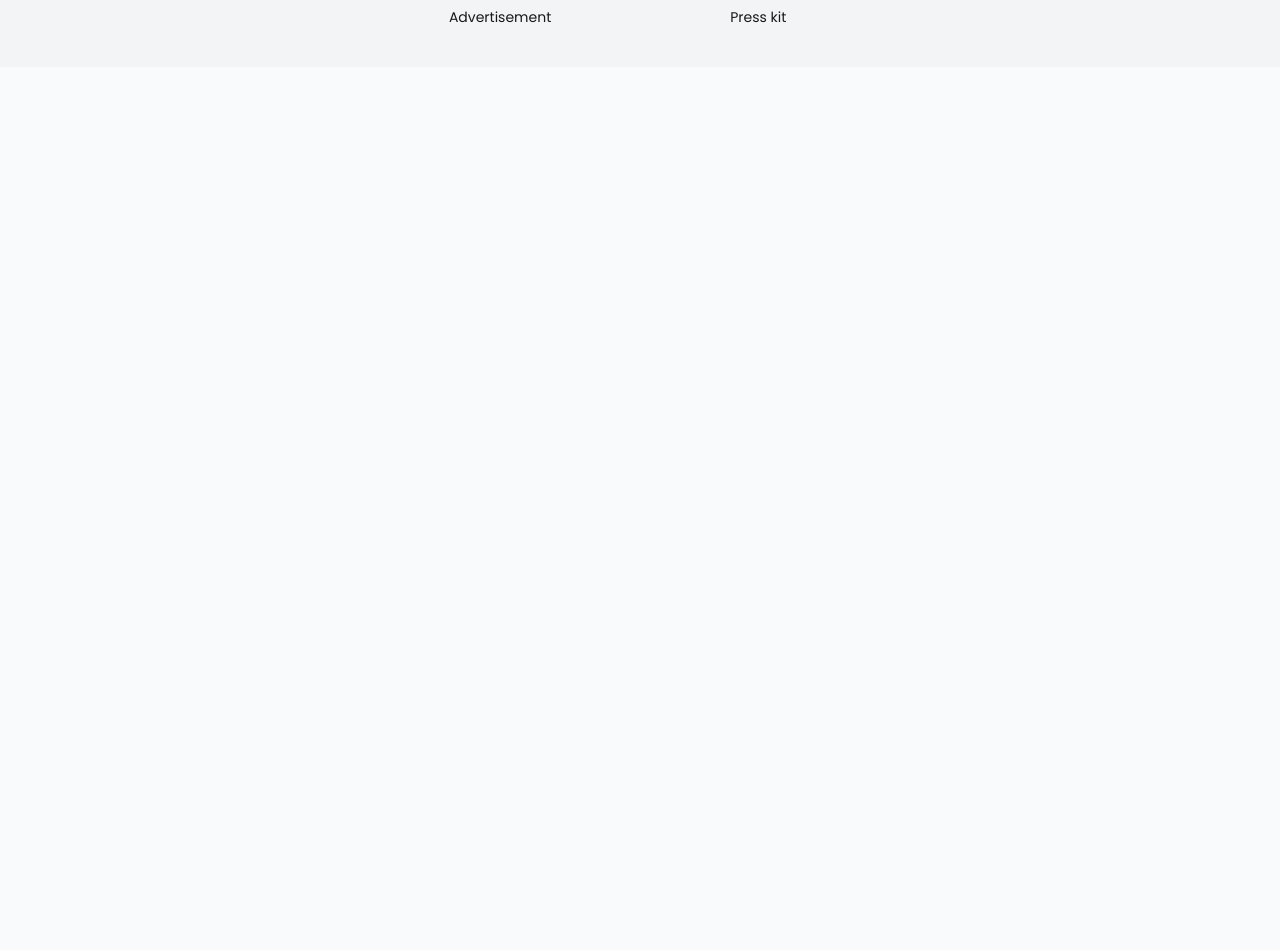
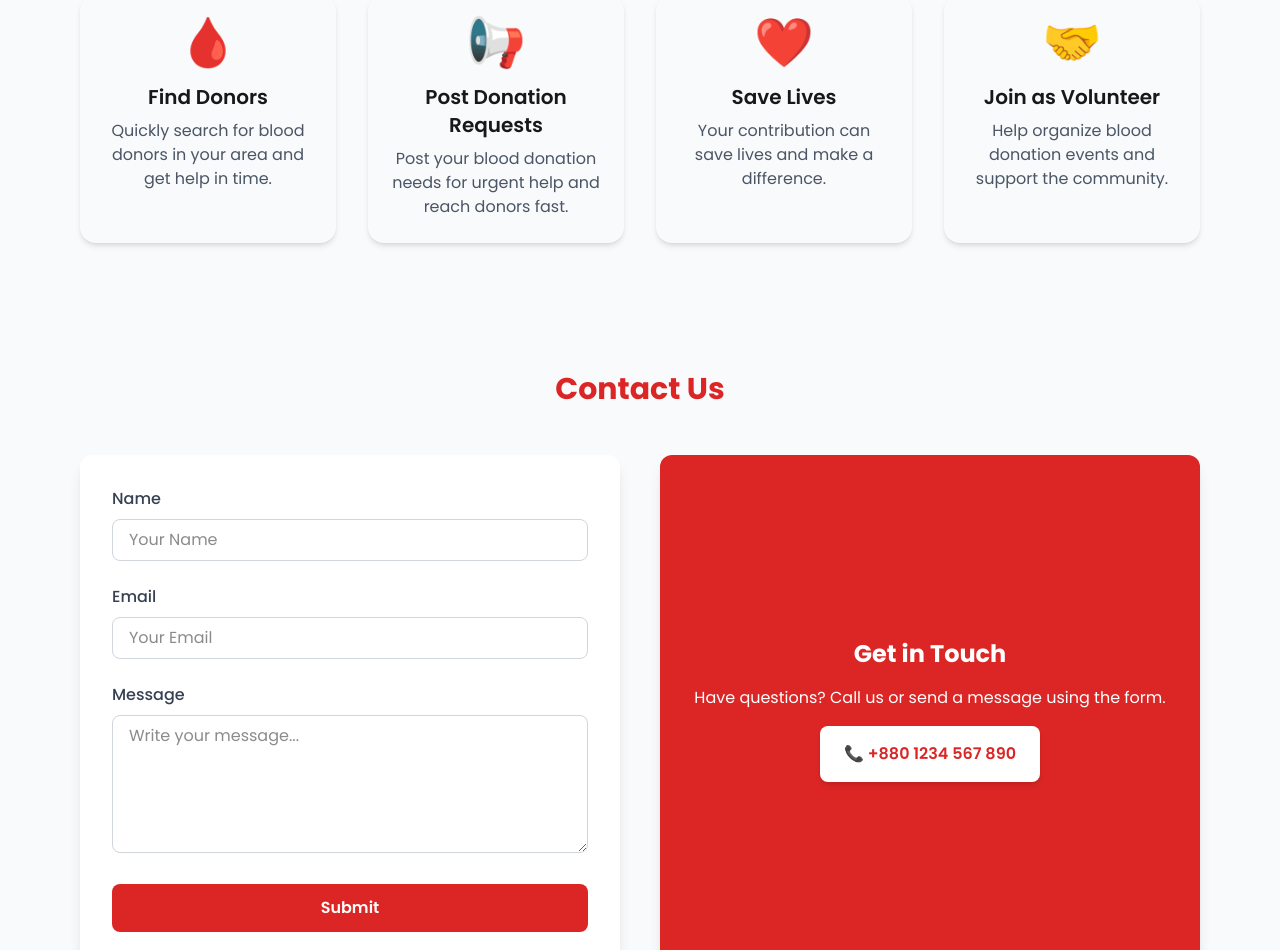
Before and after one commit to Fahimpro-jpg/vital-drop-client, a React (Vite) app: page / in a window 1280 px wide. Shown: the part 682-1632 px from the top of the page. Before the commit the page ends 800 px from the top, so only its background shows below. Built offline with nearby package versions, Linux system fonts and the light colour scheme; no server answers.

Commit message:
the featured 2 section has been completed

```diff
--- a/src/Pages/Home/DonationRequestsPage/DonationRequestsPage.jsx
+++ b/src/Pages/DonationRequestesPage/DonationRequestesPage.jsx
@@ -1,7 +1,8 @@
 import React, { useEffect, useState } from 'react';
 import { useNavigate } from 'react-router';
-import axios from 'axios';
-import useAuth from '../../../Hooks/useAuth';
+import useAuth from '../../Hooks/useAuth';
+import useAxiosSecure from '../../Hooks/useAxiosSecure';
+
 // assuming you have AuthContext
 
 const DonationRequestsPage = () => {
@@ -13,7 +14,7 @@ const DonationRequestsPage = () => {
     // fetch all pending donation requests
     const fetchRequests = async () => {
       try {
-        const res = await axios.get('http://localhost:3000/donation-requests?status=pending');
+        const res = await useAxiosSecure.get('http://localhost:3000/donation-requests?status=pending');
         setRequests(res.data);
       } catch (err) {
         console.error(err);
--- /dev/null
+++ b/src/Pages/Home/ContactUs/ContactUs.jsx
@@ -0,0 +1,72 @@
+import React from 'react';
+
+const ContactUs = () => {
+  return (
+    <section className="bg-gray-50 py-16">
+      <div className="max-w-6xl mx-auto px-4">
+        <h2 className="text-3xl font-bold text-center mb-12 text-primary">Contact Us</h2>
+
+        <div className="grid grid-cols-1 md:grid-cols-2 gap-10">
+          {/* Contact Form */}
+          <div className="bg-white p-8 rounded-xl shadow-lg">
+            <form className="space-y-6">
+              <div>
+                <label className="block text-gray-700 font-medium mb-2" htmlFor="name">
+                  Name
+                </label>
+                <input
+                  type="text"
+                  id="name"
+                  placeholder="Your Name"
+                  className="w-full border border-gray-300 rounded-lg px-4 py-2 focus:outline-none focus:ring-2 focus:ring-primary"
+                />
+              </div>
+
+              <div>
+                <label className="block text-gray-700 font-medium mb-2" htmlFor="email">
+                  Email
+                </label>
+                <input
+                  type="email"
+                  id="email"
+                  placeholder="Your Email"
+                  className="w-full border border-gray-300 rounded-lg px-4 py-2 focus:outline-none focus:ring-2 focus:ring-primary"
+                />
+              </div>
+
+              <div>
+                <label className="block text-gray-700 font-medium mb-2" htmlFor="message">
+                  Message
+                </label>
+                <textarea
+                  id="message"
+                  rows="5"
+                  placeholder="Write your message..."
+                  className="w-full border border-gray-300 rounded-lg px-4 py-2 focus:outline-none focus:ring-2 focus:ring-primary"
+                ></textarea>
+              </div>
+
+              <button
+                type="submit"
+                className="w-full bg-primary text-white font-semibold py-3 rounded-lg hover:bg-primary-dark transition-colors"
+              >
+                Submit
+              </button>
+            </form>
+          </div>
+
+          {/* Contact Info */}
+          <div className="flex flex-col justify-center items-center bg-primary text-white p-8 rounded-xl shadow-lg">
+            <h3 className="text-2xl font-bold mb-4">Get in Touch</h3>
+            <p className="mb-4 text-center">Have questions? Call us or send a message using the form.</p>
+            <div className="bg-white text-primary px-6 py-4 rounded-lg shadow-md font-semibold">
+              📞 +880 1234 567 890
+            </div>
+          </div>
+        </div>
+      </div>
+    </section>
+  );
+};
+
+export default ContactUs;
--- /dev/null
+++ b/src/Pages/Home/FeaturedSection/FeaturedSection.jsx
@@ -0,0 +1,49 @@
+import React from 'react';
+
+const FeaturedSection = () => {
+  const features = [
+    {
+      title: "Find Donors",
+      description: "Quickly search for blood donors in your area and get help in time.",
+      icon: "🩸",
+    },
+    {
+      title: "Post Donation Requests",
+      description: "Post your blood donation needs for urgent help and reach donors fast.",
+      icon: "📢",
+    },
+    {
+      title: "Save Lives",
+      description: "Your contribution can save lives and make a difference.",
+      icon: "❤️",
+    },
+    {
+      title: "Join as Volunteer",
+      description: "Help organize blood donation events and support the community.",
+      icon: "🤝",
+    },
+  ];
+
+  return (
+    <section className="max-w-6xl mx-auto px-4 py-16">
+      <h2 className="text-3xl font-bold text-center text-primary mb-12">
+        How You Can Help
+      </h2>
+
+      <div className="grid grid-cols-1 md:grid-cols-2 lg:grid-cols-4 gap-8">
+        {features.map((feature, index) => (
+          <div
+            key={index}
+            className="bg-base-100 rounded-2xl shadow-md p-6 flex flex-col items-center text-center transition-transform transform hover:-translate-y-2 hover:shadow-xl duration-300"
+          >
+            <div className="text-5xl mb-4">{feature.icon}</div>
+            <h3 className="text-xl font-semibold mb-2">{feature.title}</h3>
+            <p className="text-gray-600">{feature.description}</p>
+          </div>
+        ))}
+      </div>
+    </section>
+  );
+};
+
+export default FeaturedSection;
--- a/src/Pages/Home/HomePage/HomePage.jsx
+++ b/src/Pages/Home/HomePage/HomePage.jsx
@@ -1,9 +1,15 @@
 import React from 'react';
 import Banner from '../Banner/Banner';
+import FeaturedSection from '../FeaturedSection/FeaturedSection';
+import ContactUs from '../ContactUs/ContactUs';
 
 const HomePage = () => {
     return (
-       <Banner></Banner>
+        <div>
+            <Banner />
+            <FeaturedSection />
+            <ContactUs></ContactUs>
+        </div>
     );
 };
 
--- a/src/Pages/Home/SearchPage/SearchPage.jsx
+++ b/src/Pages/SearchPages/SearchPage.jsx
@@ -1,6 +1,7 @@
 import React, { useEffect, useState } from 'react';
 import { useForm } from 'react-hook-form';
-import axios from 'axios';
+import useAxiosSecure from '../../Hooks/useAxiosSecure';
+
 
 const SearchPage = () => {
   const { register, handleSubmit } = useForm();
@@ -22,7 +23,7 @@ const SearchPage = () => {
   const onSubmit = async (data) => {
     setSearched(true);
     try {
-      const res = await axios.get('http://localhost:3000/donors', {
+      const res = await useAxiosSecure.get('http://localhost:3000/donors', {
         params: {
           blood_group: data.blood_group,
           district: data.district,
--- a/src/Routes/Router.jsx
+++ b/src/Routes/Router.jsx
@@ -4,8 +4,9 @@ import HomePage from "../Pages/Home/HomePage/HomePage";
 import AuthLayout from "../Layouts/AuthLayout";
 import Login from "../Pages/Auth/Login/Login";
 import Register from "../Pages/Auth/Register/Register";
-import SearchPage from "../Pages/Home/SearchPage/SearchPage";
-import DonationRequestsPage from "../Pages/Home/DonationRequestsPage/DonationRequestsPage";
+import SearchPage from "../Pages/SearchPages/Searchpage";
+import DonationRequestsPage from "../Pages/DonationRequestesPage/DonationRequestesPage";
+
 
 export const router = createBrowserRouter([
   {
```
